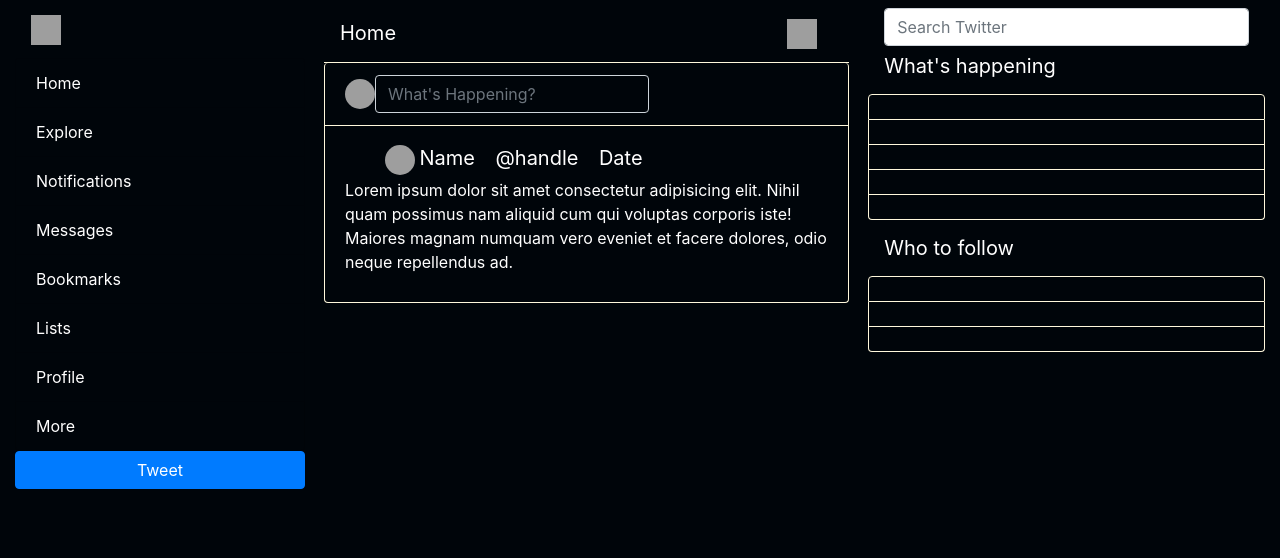
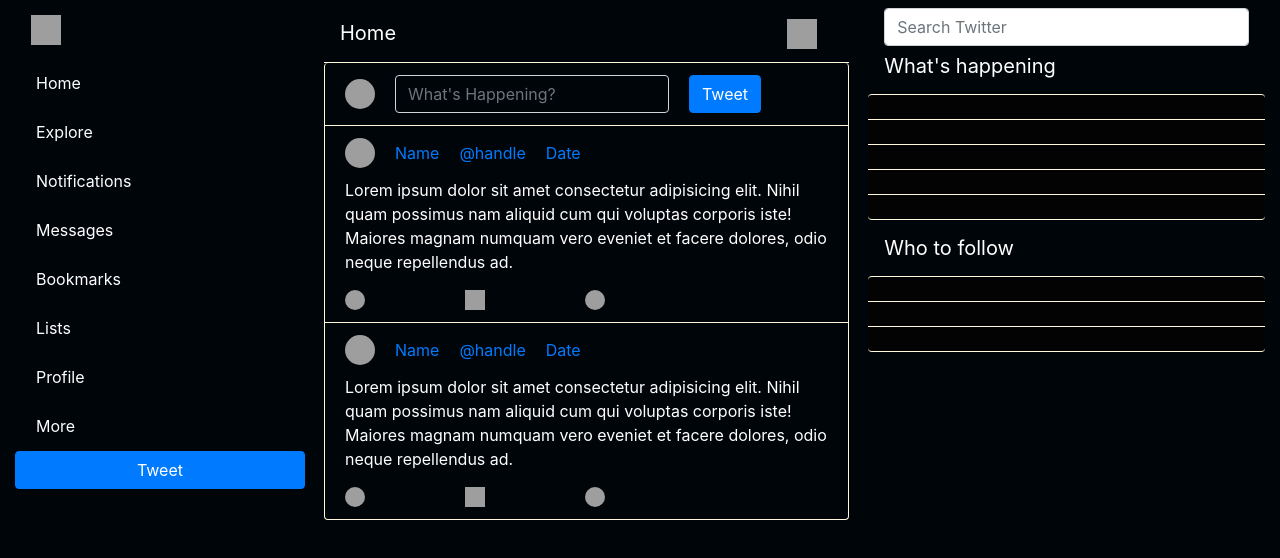
Before and after one commit to ScNelson/TwitterLayoutMimic, a plain HTML site: page index.html in a window 1280 px wide. Drawn offline with nearby package versions, Linux system fonts and the light colour scheme; grey boxes are pictures that could not be loaded.

Commit message:
Finished center column

```diff
--- a/index.html
+++ b/index.html
@@ -41,20 +41,42 @@
                     </form>
                 </nav>
                 <ul id="feedList" class="list-group text-white">
-                    <li class="list-group-item statusItem darkBG">
+                    <li class="list-group-item statusHeader darkBG">
                         <form class="form-inline">
-                            <img class="profCircle" src="https://www.kindpng.com/picc/m/495-4952535_create-digital-profile-icon-blue-user-profile-icon.png" width="30" height="30">
-                            <input class="form-control darkBG" type="text" placeholder="What's Happening?" aria-label="Status">
+                            <img class="profCircle " src="https://www.kindpng.com/picc/m/495-4952535_create-digital-profile-icon-blue-user-profile-icon.png" width="30" height="30">
+                            <input class="form-control darkBG statusHeaderItem" type="text" placeholder="What's Happening?" aria-label="Status">
+                            <button class="btn btn-primary statusHeaderItem" type="submit">Tweet</button>
                         </form>
                     </li>
                     <li class="list-group-item feedItem darkBG">
-                        <ul id="feedList">
+                        <form class="form-inline">
                             <img class="profCircle" src="https://www.kindpng.com/picc/m/495-4952535_create-digital-profile-icon-blue-user-profile-icon.png" width="30" height="30">
-                            <a class="navbar-brand text-white">Name</a>
-                            <a class="navbar-brand text-white">@handle</a>
-                            <a class="navbar-brand text-white">Date</a>
-                        </ul>
-                        <p>Lorem ipsum dolor sit amet consectetur adipisicing elit. Nihil quam possimus nam aliquid cum qui voluptas corporis iste! Maiores magnam numquam vero eveniet et facere dolores, odio neque repellendus ad.</p>
+                            <a class="nameHeader">Name</a>
+                            <a class="nameHeader">@handle</a>
+                            <a class="nameHeader">Date</a>
+                        </form>
+                        <p class="statusItem">Lorem ipsum dolor sit amet consectetur adipisicing elit. Nihil quam possimus nam aliquid cum qui voluptas corporis iste! Maiores magnam numquam vero eveniet et facere dolores, odio neque repellendus ad.
+                        </p>
+                        <form class="form-inline">
+                            <img class="profCircle" src="https://toppng.com/uploads/preview/vector-icon-of-a-speech-bubble-facebook-comments-icon-11562966871wdesdj5arq.png" width="20" height="20">
+                            <img class="statusReact" src="https://icons-for-free.com/iconfiles/png/512/retweet+share+twitter+icon-1320195956886604017.png" width="20" height="20">
+                            <img class="profCircle statusReact" src="https://www.iconfinder.com/data/icons/social-messaging-ui-color-squares-01/3/62-512.png" width="20" height="20">
+                        </form>
+                    </li>
+                    <li class="list-group-item feedItem darkBG">
+                        <form class="form-inline">
+                            <img class="profCircle" src="https://www.kindpng.com/picc/m/495-4952535_create-digital-profile-icon-blue-user-profile-icon.png" width="30" height="30">
+                            <a class="nameHeader">Name</a>
+                            <a class="nameHeader">@handle</a>
+                            <a class="nameHeader">Date</a>
+                        </form>
+                        <p class="statusItem">Lorem ipsum dolor sit amet consectetur adipisicing elit. Nihil quam possimus nam aliquid cum qui voluptas corporis iste! Maiores magnam numquam vero eveniet et facere dolores, odio neque repellendus ad.
+                        </p>
+                        <form class="form-inline">
+                            <img class="profCircle" src="https://toppng.com/uploads/preview/vector-icon-of-a-speech-bubble-facebook-comments-icon-11562966871wdesdj5arq.png" width="20" height="20">
+                            <img class="statusReact" src="https://icons-for-free.com/iconfiles/png/512/retweet+share+twitter+icon-1320195956886604017.png" width="20" height="20">
+                            <img class="profCircle statusReact" src="https://www.iconfinder.com/data/icons/social-messaging-ui-color-squares-01/3/62-512.png" width="20" height="20">
+                        </form>
                     </li>
                 </ul>
             </div>
--- a/styles.css
+++ b/styles.css
@@ -15,7 +15,7 @@
     border-bottom: 1px solid cornsilk;
 }
 
-.statusItem{
+.statusHeader{
     border: 1px solid cornsilk;
     border-top: none;
 }
@@ -27,6 +27,9 @@
 
 .trendItem{
     border: 1px solid cornsilk;
+    border-left: none;
+    border-right: none;
+    background-color: rgb(3, 3, 3);
 }
 
 .profCircle{
@@ -36,3 +39,24 @@
 #feedList{
     list-style: none;
 }
+
+#profContent{
+    display: inline;
+    list-style: none;
+}
+
+.nameHeader{
+    margin-left: 20px;
+}
+
+.statusHeaderItem {
+    margin-left: 20px;
+}
+
+.statusItem {
+    margin-top: 10px;
+}
+
+.statusReact {
+    margin-left: 100px;
+}
```
